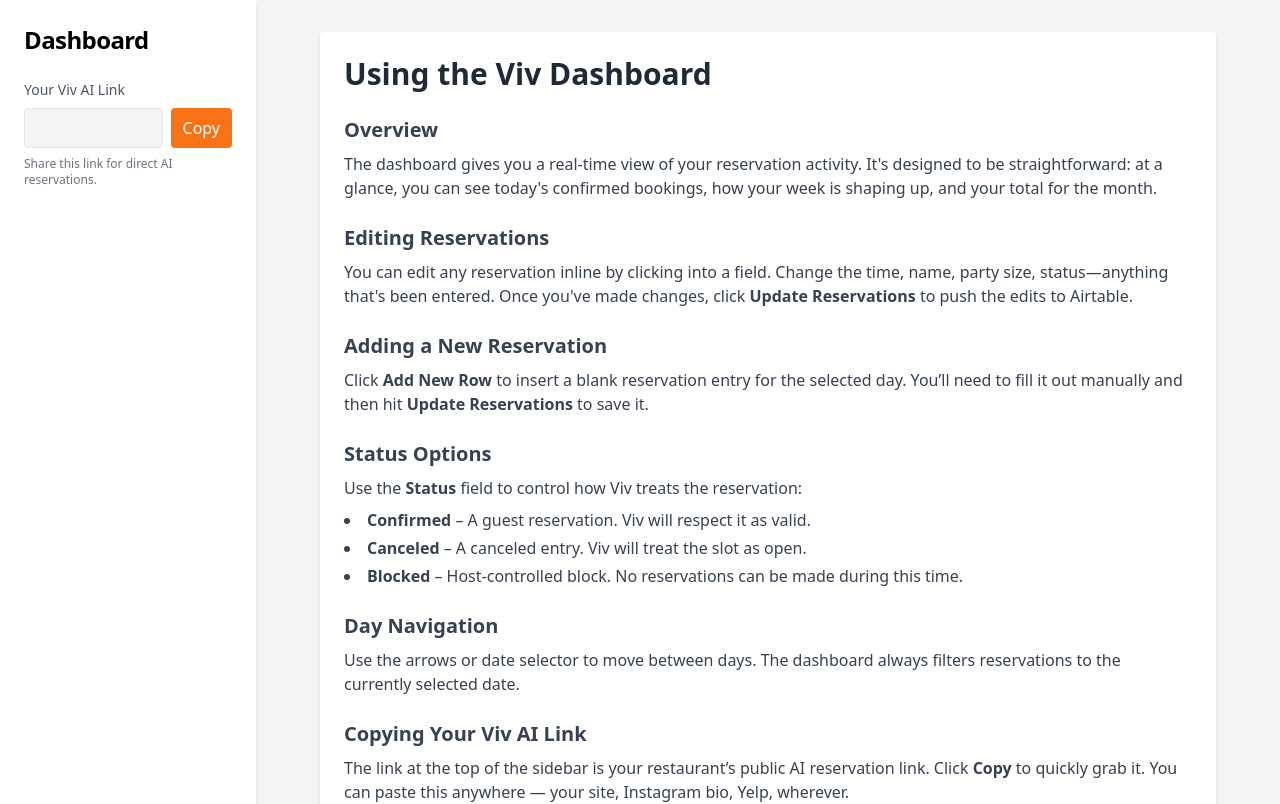
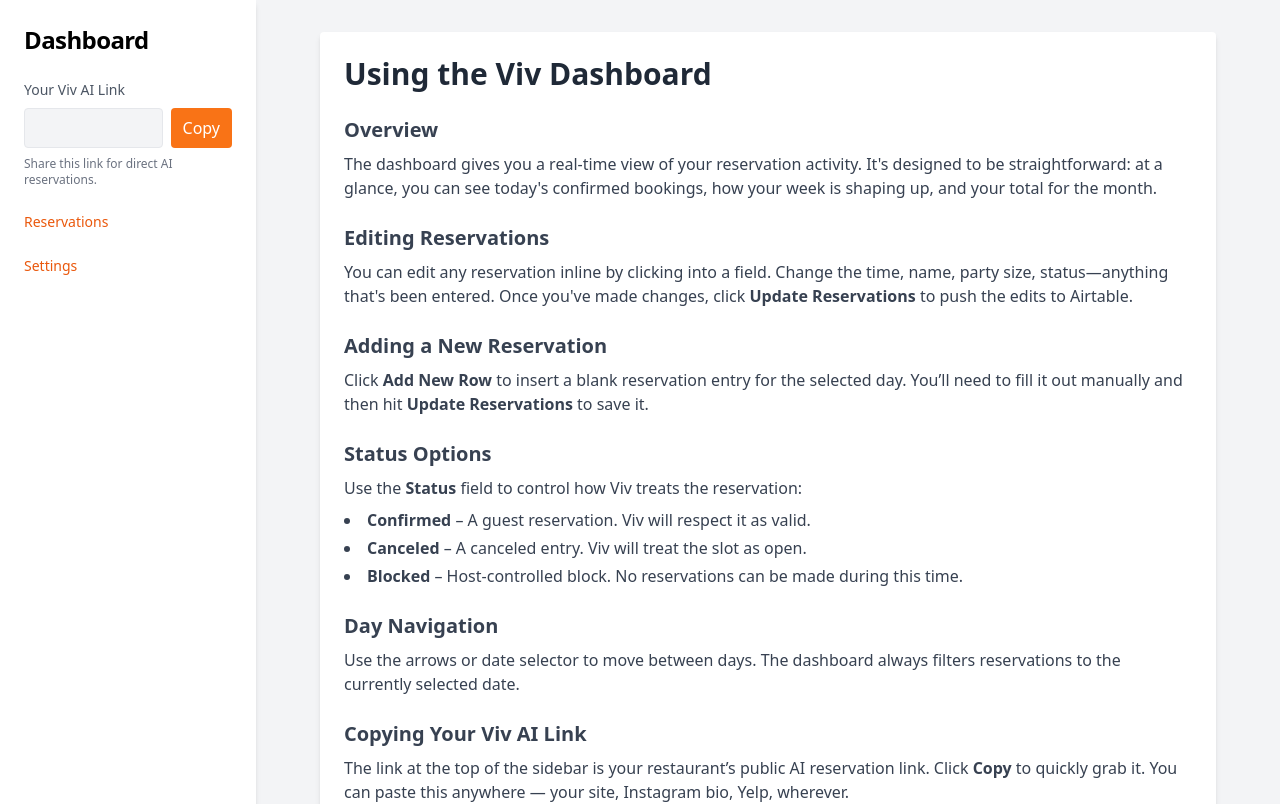
Before and after one commit to rodneyberubee/viv-frontend, a Next.js app: page /how-to-dashboard/template in a window 1280 px wide. Shown: the top 804 px of the page. Built offline with nearby package versions, Linux system fonts and the light colour scheme.

Commit message:
Update template.tsx

```diff
--- a/pages/how-to-dashboard/template.tsx
+++ b/pages/how-to-dashboard/template.tsx
@@ -36,23 +36,23 @@
           </div>
           <p className="text-xs text-gray-500 mt-2">Share this link for direct AI reservations.</p>
         </div>
-        {restaurantId && (
+
         <>
           <a
-              href={`/dashboard/${restaurantId}`}
+            href={`/dashboard/${restaurantId || ''}`}
             className="block text-orange-600 hover:underline text-sm mt-4"
           >
             Reservations
           </a>
           <a
-              href={`/settings/${restaurantId}`}
+            href={`/settings/${restaurantId || ''}`}
             className="block text-orange-600 hover:underline text-sm"
           >
             Settings
           </a>
         </>
-        )}
       </aside>
+
       <main className="flex-1 p-8">
         <div className="max-w-4xl mx-auto bg-white shadow-md rounded p-6 space-y-6">
           <h1 className="text-3xl font-bold text-gray-800">Using the Viv Dashboard</h1>
@@ -113,12 +113,12 @@
             <h2 className="text-xl font-semibold text-gray-700 mb-2">Need to Make Changes to Settings?</h2>
             <p className="text-gray-700">
               If you need to change your hours, cutoff window, or maximum reservations per slot, you can do that on the{' '}
-              <a href={`/settings/${restaurantId}`} className="text-orange-600 hover:underline font-medium">Settings</a> page.
+              <a href={`/settings/${restaurantId || ''}`} className="text-orange-600 hover:underline font-medium">Settings</a> page.
             </p>
           </section>
 
           <div className="pt-6 border-t">
-            <a href={`/dashboard/${restaurantId}`} className="text-sm text-blue-600 hover:underline">
+            <a href={`/dashboard/${restaurantId || ''}`} className="text-sm text-blue-600 hover:underline">
               ← Back to Dashboard
             </a>
           </div>
```
Lines whose indentation alone changed are shown as unchanged.
